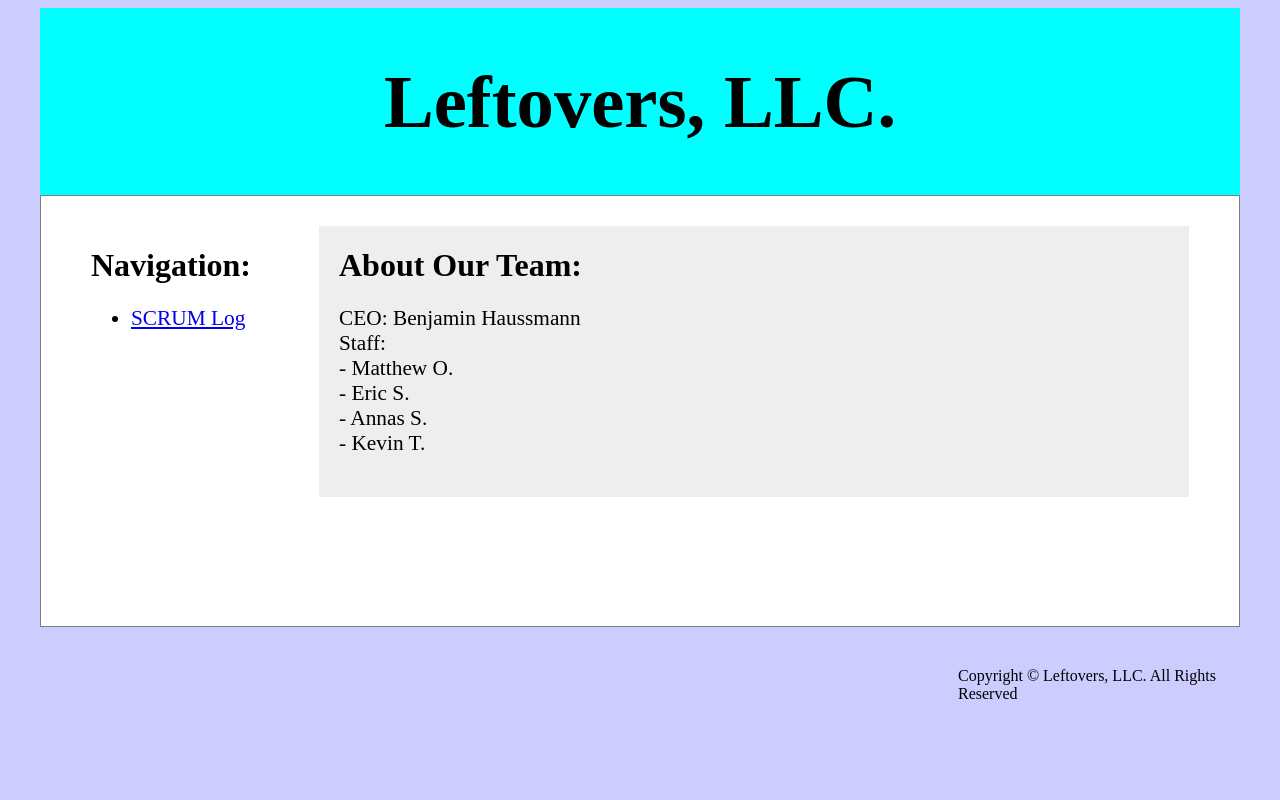
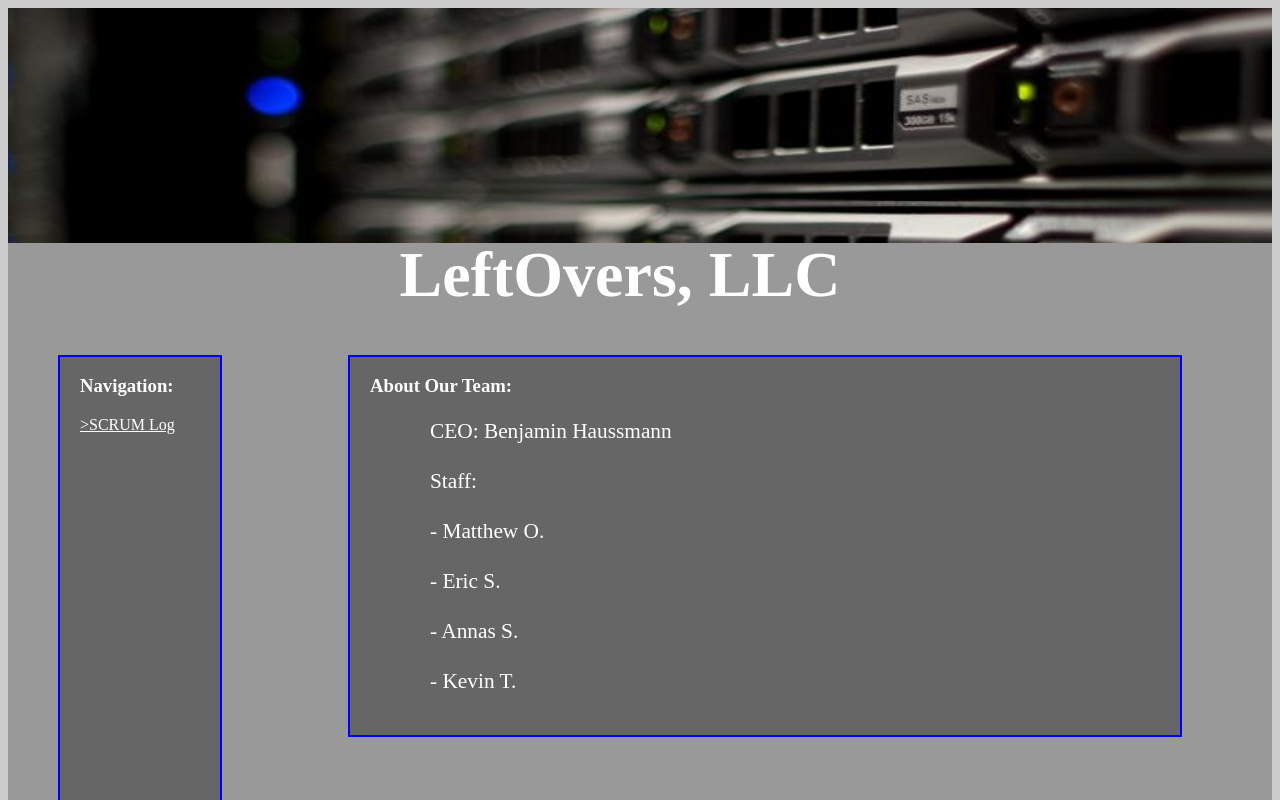
Before and after one commit to MatthewwOrtiz/LeftOvers-LLC, a plain HTML site: page Company/index.html in a window 1280 px wide. Shown: the top 800 px of the page. Drawn offline with Linux system fonts and the light colour scheme.

Commit message:
Add files via upload

```diff
--- a/Company/index.css
+++ b/Company/index.css
@@ -1,50 +1,71 @@
 body {
-	background-color: #CCCCFF;
+	background-color: #CCC;
 
 }
 
 #container {
-	background-color: white;
-	width: 1200px;
+	background-color: #999999;
+	width: 100%;
 	margin-left: auto;
 	margin-right: auto;
 }
 
 #header {
-	background-color: #00FFFF;
-	font-size: 28pt;
-	border-bottom: 1px solid gray;
+
+	/*border-bottom: 1px solid gray;*/)
 	padding-top: 1px;
+	width: auto;
+	height: 20%;
+}
 
+#nameHeader{
+	font-size: 32;
+	color: white;
+	font-family: times;
+	/*
+	text-decoration: underline;
+	text-decoration-color: red;
+	*/
 }
 
 #content {
+	/*
 	border-bottom: 1px solid gray;
 	border-right: 1px solid gray;
 	border-left: 1px solid gray;
-	padding: 30px 50px 400px 50px;
+	*/
+	color: white;
+	padding: 30px 90px 800px 50px;
+
 }
 
 
 #nav {
-	width: 200px;
+	width: 140px;
 	float: left;
+	background-color: #666666;
+	padding: 0px 0px 500px 20px;
+	border: 2px solid blue;
+	/*font-size: 16pt;*/
+
 }
-
+/*
 #scrum {
 	font-size: 16pt;
 }
-
+*/
 #about {
 	width: 800px;
 	float: right;
-	padding: 0px 50px 20px 20px;
-	background-color: #EEE;
+	padding: 0px 10px 20px 20px;
+	background-color: #666666;
+	border: 2px solid blue;
 
 }
 
 #staff {
 	font-size: 16pt;
+	padding-left: 60px;
 }
 
 #footer {
--- a/Company/index.html
+++ b/Company/index.html
@@ -1,47 +1,57 @@
 <html>
 	<head>
-		<title>LeftoversLLC</title>
+		<u><title>LeftoversLLC</title></u>
 		<link rel="stylesheet" type="text/css" href="index.css" />
 	</head>
 	<body>
 		<div id="container">
 			<div id="header">
-				<center><h1>Leftovers, LLC.</h1></center>
+				<img src="WebsitePic.jpg" width="100%" height="150%">
 			</div>
 
 
 
 			<div id="content">
+				<div id="nameHeader">
+					<center><h1>LeftOvers, LLC</h1></center>
+				</div>
+
 				<div id="nav">
-					<h1>Navigation:</h1>
+					<h3>Navigation:</h3>
 					<div id="scrum">
-						<ul>
-							<li><a href="#">SCRUM Log</a></li>
-						</ul>
+
+
+					<body link="white">
+
+						<a href="#">>SCRUM Log</a>
+
+					</body>
 					</div>
 				</div>
 
 				<div id="about">
-					<h1>About Our Team:</h1>
+					<h3>About Our Team:</h3>
 					<div id="staff">
 						<p>
-						CEO: Benjamin Haussmann </br>
-						Staff: </br>
-						- Matthew O. </br>
-						- Eric S. </br>
-						- Annas S. </br>
+						CEO: Benjamin Haussmann </br></br>
+						Staff: </br></br>
+						- Matthew O. </br></br>
+						- Eric S. </br></br>
+						- Annas S. </br></br>
 						- Kevin T.
 						</p>
 					</div>
 				</div>
 
 			</div>
+			<div id="footer">
+			Copyright &copy; Leftovers, LLC. All Rights Reserved
+		</div>
+
 
 		</div>
 
-		<div id="footer">
-			Copyright &copy; Leftovers, LLC. All Rights Reserved
-		</div>
+
 
 	</body>
 </html>
```
Also changed, not shown: Company/WebsitePic.jpg (added).
